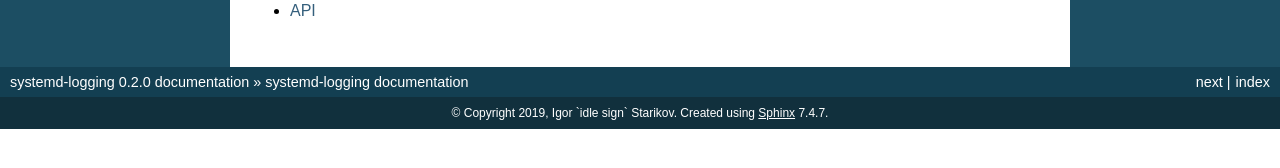
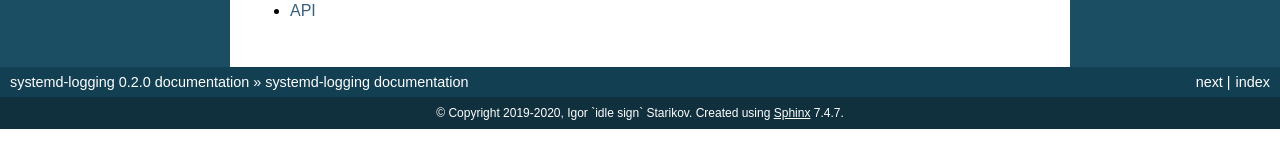
Before and after one commit to idlesign/systemd-logging, a Sphinx documentation site: the page built from docs/source/index.rst, in a window 1280 px wide. Shown: the part 474-642 px from the top of the page. Built offline with Sphinx 7.4.7, drawn with Linux system fonts in a browser that asks for light colours.

Commit message:
Years updated.

```diff
--- a/docs/source/conf.py
+++ b/docs/source/conf.py
@@ -85,7 +85,7 @@ master_doc = 'index'
 
 # General information about the project.
 project = u'systemd-logging'
-copyright = u'2019, Igor `idle sign` Starikov'
+copyright = u'2019-2020, Igor `idle sign` Starikov'
 
 # The version info for the project you're documenting, acts as replacement for
 # |version| and |release|, also used in various other places throughout the
```
Also changed, not shown: 1 other file.
